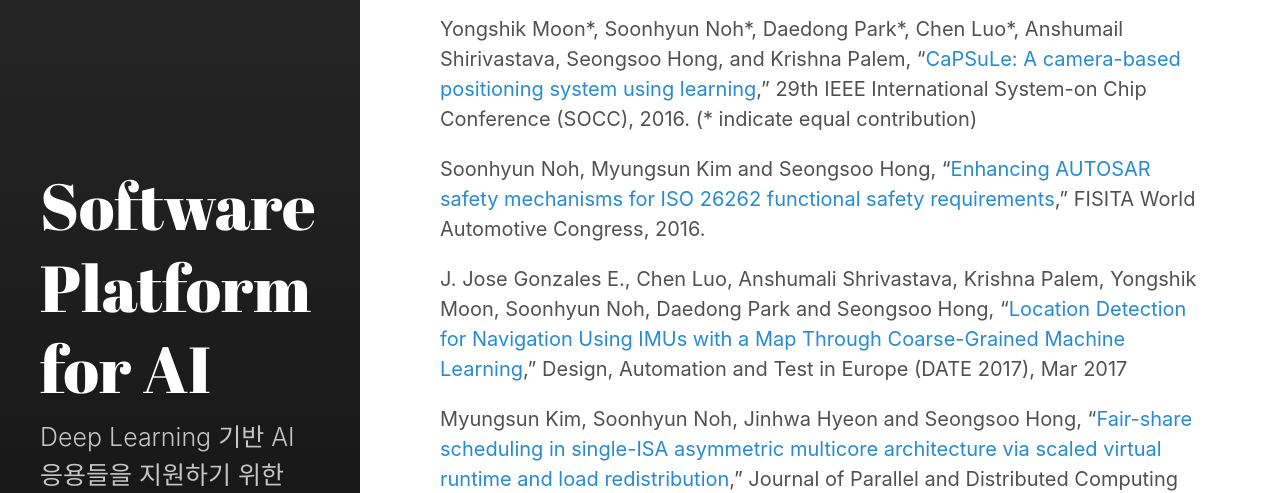
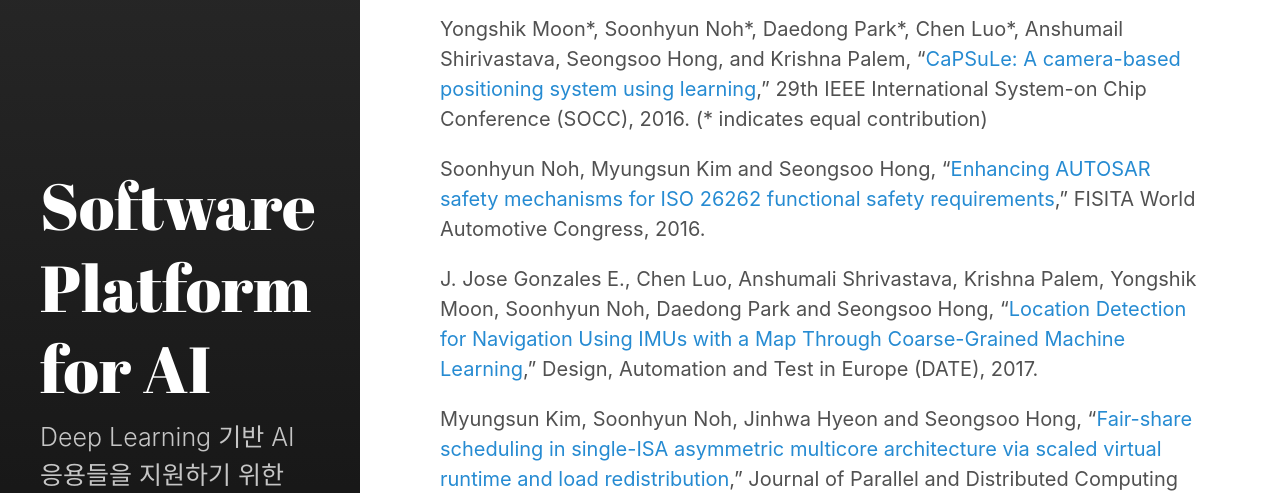
Before and after one commit to shnoh171/shnoh171.github.io, a Jekyll site: the page built from about.md, in a window 1280 px wide. Shown: the part 446-939 px from the top of the page. Built offline with Jekyll 4.4.1, drawn with Linux system fonts in a browser that asks for light colours.

Commit message:
add publications

```diff
--- a/about.md
+++ b/about.md
@@ -11,11 +11,11 @@ Ph.D. Candidate at Real-Time Operating Systems Laboratory, Department of Electri
 
 Myungsun Kim, Soonhyun Noh, Sungju Huh and Seongsoo Hong, "[Fair-share scheduling for performance-asymmetric multicore architecture via scaled virtual runtime](https://ieeexplore.ieee.org/document/7299846/)," IEEE 21st International Conference on Embedded and Real-Time Computing Systems and Applications (RTCSA), 2015.
 
-Yongshik Moon\*, Soonhyun Noh\*, Daedong Park\*, Chen Luo\*, Anshumail Shirivastava, Seongsoo Hong, and Krishna Palem, "[CaPSuLe: A camera-based positioning system using learning](https://ieeexplore.ieee.org/document/7905476/)," 29th IEEE International System-on Chip Conference (SOCC), 2016. (\* indicate equal contribution)
+Yongshik Moon\*, Soonhyun Noh\*, Daedong Park\*, Chen Luo\*, Anshumail Shirivastava, Seongsoo Hong, and Krishna Palem, "[CaPSuLe: A camera-based positioning system using learning](https://ieeexplore.ieee.org/document/7905476/)," 29th IEEE International System-on Chip Conference (SOCC), 2016. (\* indicates equal contribution)
 
 Soonhyun Noh, Myungsun Kim and Seongsoo Hong, "[Enhancing AUTOSAR safety mechanisms for ISO 26262 functional safety requirements](http://redwood.snu.ac.kr/wordpress/paper_server.php?file=eGx4cERzMWVHWUIvSVBKeXUzOG1hWFAyTUZQZ2ZUZVJ3emx4TGJaeWNOWEFCbFRVMnVqbnJyZHVmZ3hVYW40OExSY0lrc1lNS0drQXZXVlJiek5OWWc9PQ==)," FISITA World Automotive Congress, 2016.
 
-J. Jose Gonzales E., Chen Luo, Anshumali Shrivastava, Krishna Palem, Yongshik Moon, Soonhyun Noh, Daedong Park and Seongsoo Hong, "[Location Detection for Navigation Using IMUs with a Map Through Coarse-Grained Machine Learning](http://ieeexplore.ieee.org/document/7927040/)," Design, Automation and Test in Europe (DATE 2017), Mar 2017
+J. Jose Gonzales E., Chen Luo, Anshumali Shrivastava, Krishna Palem, Yongshik Moon, Soonhyun Noh, Daedong Park and Seongsoo Hong, "[Location Detection for Navigation Using IMUs with a Map Through Coarse-Grained Machine Learning](http://ieeexplore.ieee.org/document/7927040/)," Design, Automation and Test in Europe (DATE), 2017.
 
 Myungsun Kim, Soonhyun Noh, Jinhwa Hyeon and Seongsoo Hong, "[Fair-share scheduling in single-ISA asymmetric multicore architecture via scaled virtual runtime and load redistribution](https://www.sciencedirect.com/science/article/pii/S0743731517302423)," Journal of Parallel and Distributed Computing (JPDC), 2018.
 
```
